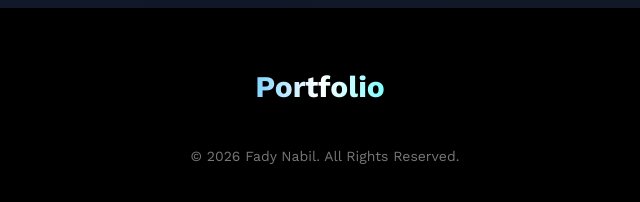
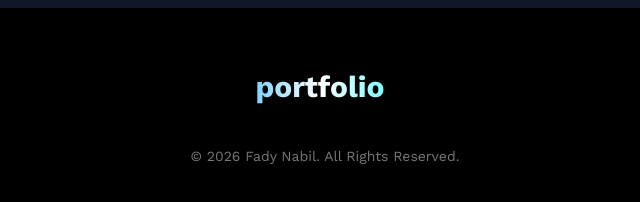
Before and after one commit to fadynabil21/Portfolio, a plain HTML site: page index.html in a window 1280 px wide. Shown: the part 3204-3406 px from the top of the page, 315-955 px from the left. Drawn offline with nearby package versions, Linux system fonts and the light colour scheme.

Commit message:
first commit

```diff
--- a/index.html
+++ b/index.html
@@ -4,7 +4,7 @@
 <head>
     <meta charset="UTF-8">
     <meta name="viewport" content="width=device-width, initial-scale=1.0">
-    <title>leon Template oun</title>
+    <title>portfolio</title>
     <!--main Template css file> -->
     <link rel="stylesheet" href="css/leon.css" />
     <!--main normalize css file> -->
@@ -242,7 +242,7 @@
         <div class="container">
             <div class="footer-box">
                 <img class="logo" src="images/download.png" alt="">
-                <h2 class="footer-text">Portfolio</h2>
+                <h2 class="footer-text">portfolio</h2>
                 <a class="footer-link" href="#social_links">Contact Me</a>
             </div>
 
```
